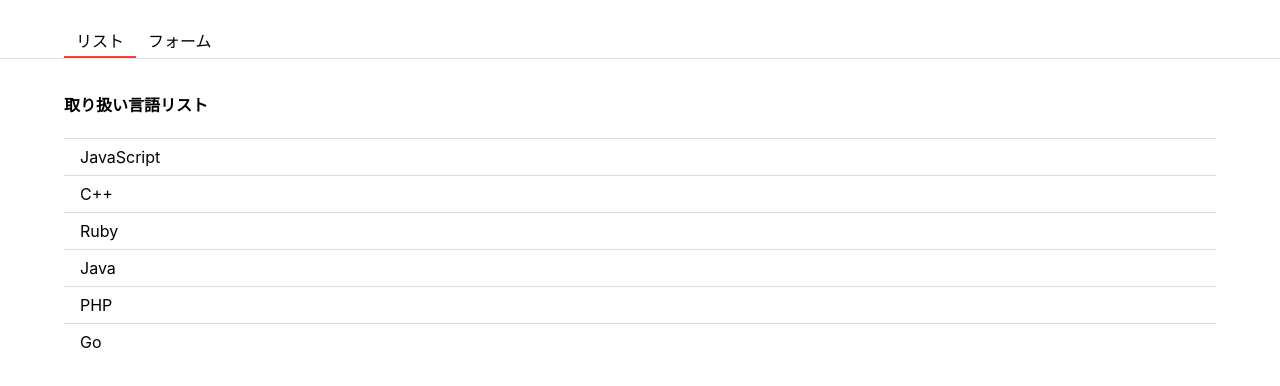
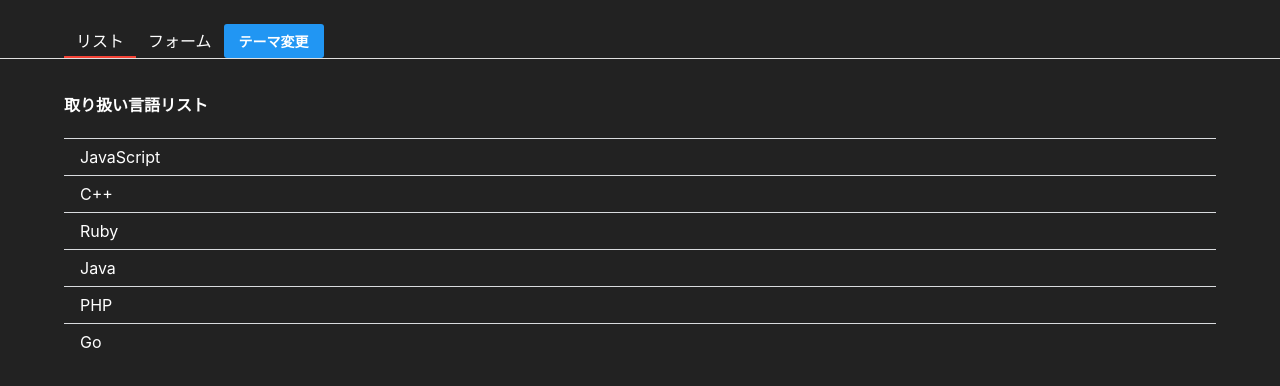
Before and after one commit to daisuketerashita/React-memo, a React (Create React App) app: page / in a window 1280 px wide. Shown: the top 386 px of the page. Built offline with nearby package versions, Linux system fonts and the light colour scheme.

Commit message:
Contextを利用したテーマ変更

```diff
--- a/src/App.js
+++ b/src/App.js
@@ -1,17 +1,24 @@
-import styled from 'styled-components';
-import { useEffect, useState } from 'react';
+import { useState, useEffect, useContext } from 'react';
 import { List } from "./List";
 import { Form } from "./Form";
 import { Modal } from './components/modal';
 import { getLanguages } from './const/languages';
-import { withLoading } from './hoc/withLoading';
+import { withLoading } from './hoc/with-loading';
 import { Header } from './Header';
+import { ThemeContext } from './contexts/ThemeContext';
+import styled from 'styled-components';
 
-
+const Container = styled.div`
+  height: 100%;
+  color: ${({ theme }) => theme.color};
+  background-color: ${({ theme }) => theme.backgroundColor};
+`
 
 function App({data}) {
   const [tab,setTab] = useState('list');
   const [langs,setLangs] = useState(data);
+
+  const [theme] = useContext(ThemeContext);
 
   const addLang = (lang) => {
     setLangs([...langs,lang]);
@@ -19,13 +26,13 @@
   }
 
   return (
-    <div>
+    <Container theme={theme}>
       <Header tab={tab} setTab={setTab} />
       {
         tab === 'list' ? <List langs={langs}/> : <Form onAddLang={addLang} />
       }
-    </div>
+    </Container>
   );
 }
 
-export default withLoading(App,getLanguages);
+export default App;
--- /dev/null
+++ b/src/AppContainer.js
@@ -0,0 +1,22 @@
+import { useState } from 'react';
+import { ThemeContext,THEMES } from "./contexts/ThemeContext";
+import { withLoading } from "./hoc/with-loading";
+import App from "./App";
+import { getLanguages } from "./const/languages";
+
+const AppComponent = withLoading(App, getLanguages)
+
+export const AppContainer = () => {
+  const [theme, setTheme] = useState(THEMES.dark);
+
+  const toggleTheme = () => {
+    const nextTheme = (theme === THEMES.dark) ? THEMES.light : THEMES.dark;
+    setTheme(nextTheme);
+  }
+
+  return (
+    <ThemeContext.Provider value={[theme, toggleTheme]}>
+      <AppComponent />
+    </ThemeContext.Provider>
+  )
+}
--- a/src/FormModal.js
+++ b/src/FormModal.js
@@ -1,12 +1,16 @@
+import { useContext } from 'react';
 import styled from "styled-components"
 import { Button } from "./components/button"
 import { Modal } from "./components/modal"
+import { ThemeContext,THEMES } from "./contexts/ThemeContext";
 
 const Container = styled.div`
 width: 240px;
 border-radius: 10px;
 padding: 24px 36px;
-background-color: white;
+  color: ${({ theme }) => theme.color};
+  background-color: ${({ theme }) => theme.backgroundColor};
+  border: ${({ theme }) => theme === THEMES.dark ? '2px solid white' : 'none'};
 `
 
 const ButtonWrapper = styled.div`
@@ -16,9 +20,10 @@
 `
 
 export const FormModal = ({confirm,cancel}) => {
+    const [theme] = useContext(ThemeContext);
     return (
         <Modal>
-            <Container>
+            <Container theme={theme}>
                 <div>本当に作成しますか？</div>
                 <ButtonWrapper>
                     <Button onClick={cancel}>Cancel</Button>
--- a/src/Header.js
+++ b/src/Header.js
@@ -1,4 +1,7 @@
+import { useContext } from 'react';
 import styled from 'styled-components';
+import { Button } from './components/button';
+import { ThemeContext } from './contexts/ThemeContext';
 
 const Container = styled.header`
 display: flex;
@@ -20,13 +23,20 @@
 border-bottom: ${props => props.focused ? '2px solid #F44336' : 'none'}
 `
 
+const HeaderButton = styled(Button)`
+padding: 0;
+margin-botton: 4px;
+`
+
 export const Header = ({tab,setTab}) => {
+    const [theme,toggleTheme] = useContext(ThemeContext);
     return (
         <Container>
         <HeaderUl>
           <HeaderLi focused={tab === 'list'} onClick={() => setTab('list')}>リスト</HeaderLi>
           <HeaderLi focused={tab === 'form'} onClick={() => setTab('form')}>フォーム</HeaderLi>
         </HeaderUl>
+        <HeaderButton onClick={toggleTheme}>テーマ変更</HeaderButton>
       </Container>
     )
 }
--- /dev/null
+++ b/src/contexts/ThemeContext.js
@@ -0,0 +1,14 @@
+import React from 'react';
+
+export const THEMES = {
+  light: {
+    color: 'black',
+    backgroundColor: 'white',
+  },
+  dark: {
+    color: 'white',
+    backgroundColor: '#222222',
+  }
+}
+
+export const ThemeContext = React.createContext([THEMES.dark, () => {}]);
--- a/src/hoc/withLoading.js
+++ b/src/hoc/with-loading.js
@@ -1,13 +1,18 @@
 import styled from 'styled-components';
-import { useEffect,useState } from 'react';
+import { useState, useEffect, useContext } from 'react';
+import { ThemeContext } from "../contexts/ThemeContext";
 
 const LoadDiv = styled.div`
+height: 100%;
 padding: 36px;
+color: ${({ theme }) => theme.color};
+background-color: ${({ theme }) => theme.backgroundColor};
 `
 
 export const withLoading = (WrappedComponent,fetchData) => {
     return () => {
         const[data,setData] = useState(null);
+        const [theme] = useContext(ThemeContext);
 
         useEffect(() => {
             fetch();
@@ -18,7 +23,7 @@
             setData(data);
         }
         const Loading = (
-            <LoadDiv>ロード中。。。</LoadDiv>
+            <LoadDiv theme={theme}>ロード中...</LoadDiv>
         )
 
         return data ? <WrappedComponent data={data} /> : Loading;
--- a/src/index.js
+++ b/src/index.js
@@ -1,13 +1,13 @@
 import React from 'react';
 import ReactDOM from 'react-dom/client';
 import './index.css';
-import App from './App';
 import reportWebVitals from './reportWebVitals';
+import { AppContainer } from "./AppContainer";
 
 const root = ReactDOM.createRoot(document.getElementById('root'));
 root.render(
   <React.StrictMode>
-    <App />
+     <AppContainer />
   </React.StrictMode>
 );
 
```
